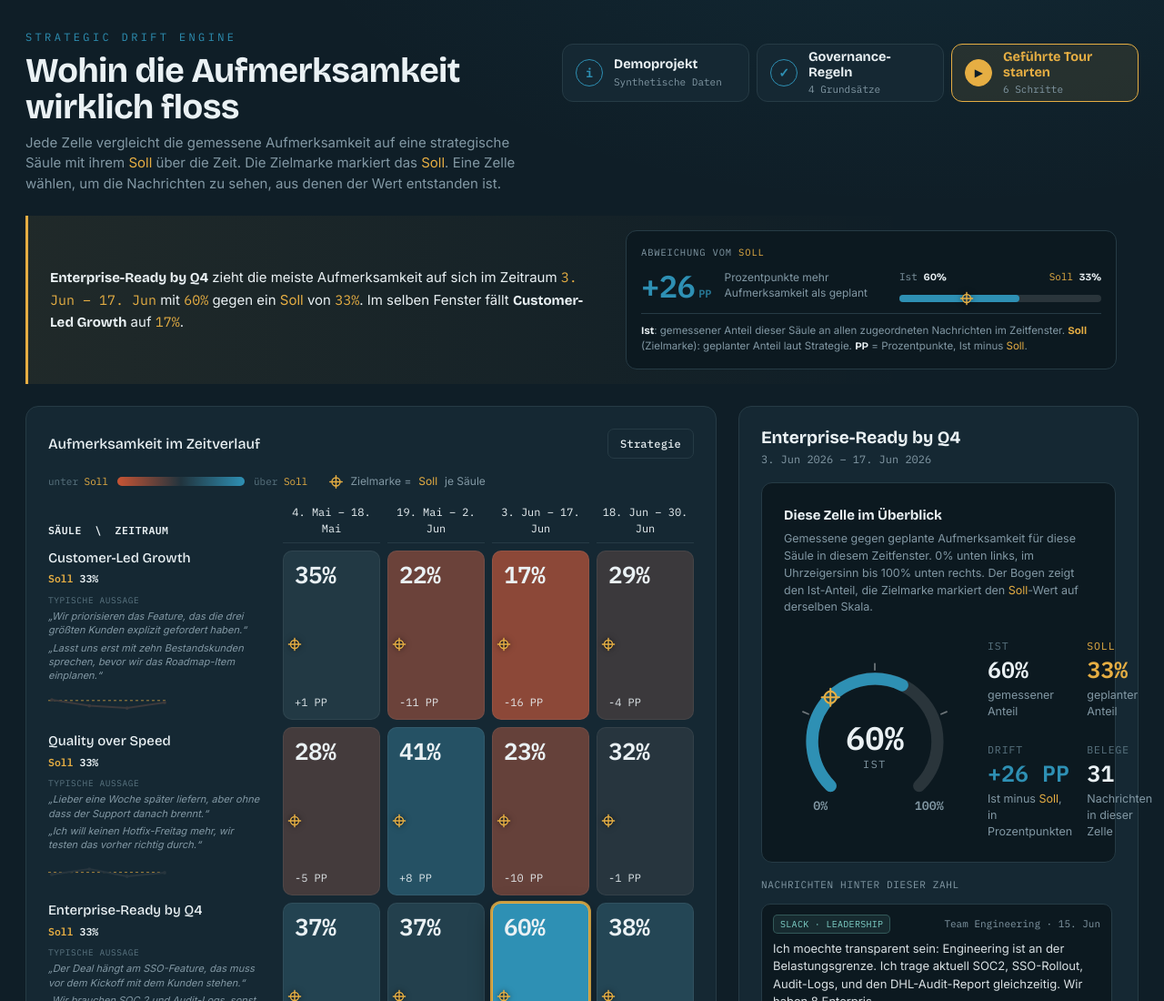
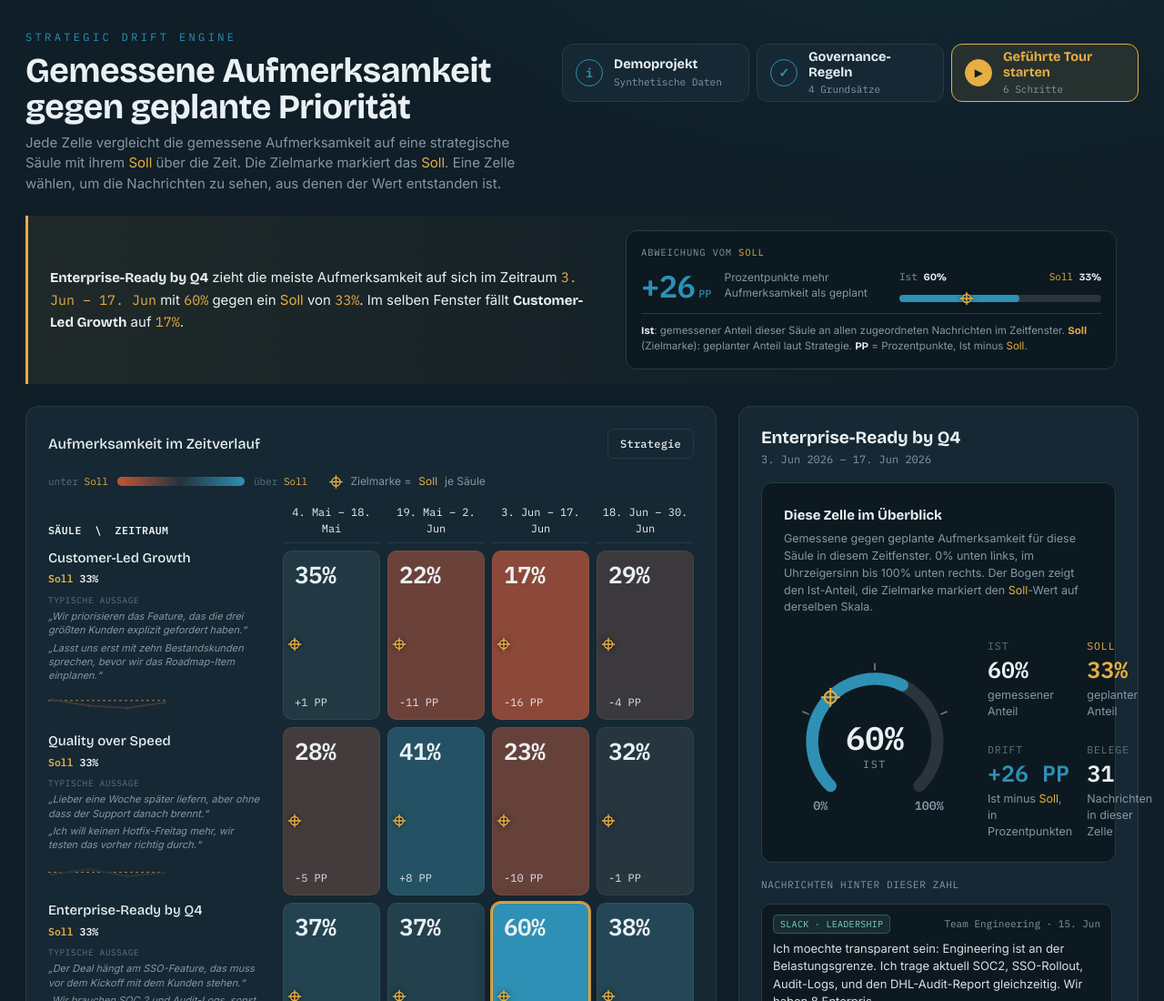
Before and after one commit to frankknebeljanssen-create/strategic-drift-engine, a plain HTML site: page docs/index.html in a window 1280 px wide. Shown: the top 1100 px of the page at 91% size. Drawn offline with nearby package versions, Linux system fonts and the light colour scheme.

Commit message:
fix(frontend): Haupttitel praeziser formuliert
Co-Authored-By: Claude Sonnet 5.5 <noreply@anthropic.com>

```diff
--- a/docs/index.html
+++ b/docs/index.html
@@ -290,7 +290,7 @@ footer .note{color:var(--faint); opacity:.85}
   <header>
     <div class="head-row"><div class="head-text">
     <div class="eyebrow">Strategic Drift Engine</div>
-    <h1>Wohin die Aufmerksamkeit wirklich floss</h1>
+    <h1>Gemessene Aufmerksamkeit gegen geplante Priorität</h1>
     <p class="sub">Jede Zelle vergleicht die gemessene Aufmerksamkeit auf eine strategische Säule mit ihrem Soll über die Zeit. Die Zielmarke markiert das Soll. Eine Zelle wählen, um die Nachrichten zu sehen, aus denen der Wert entstanden ist.</p>
     </div>
     <div class="tile-group">
```
Also changed, not shown: docs/screenshot.png, 1 other file.
